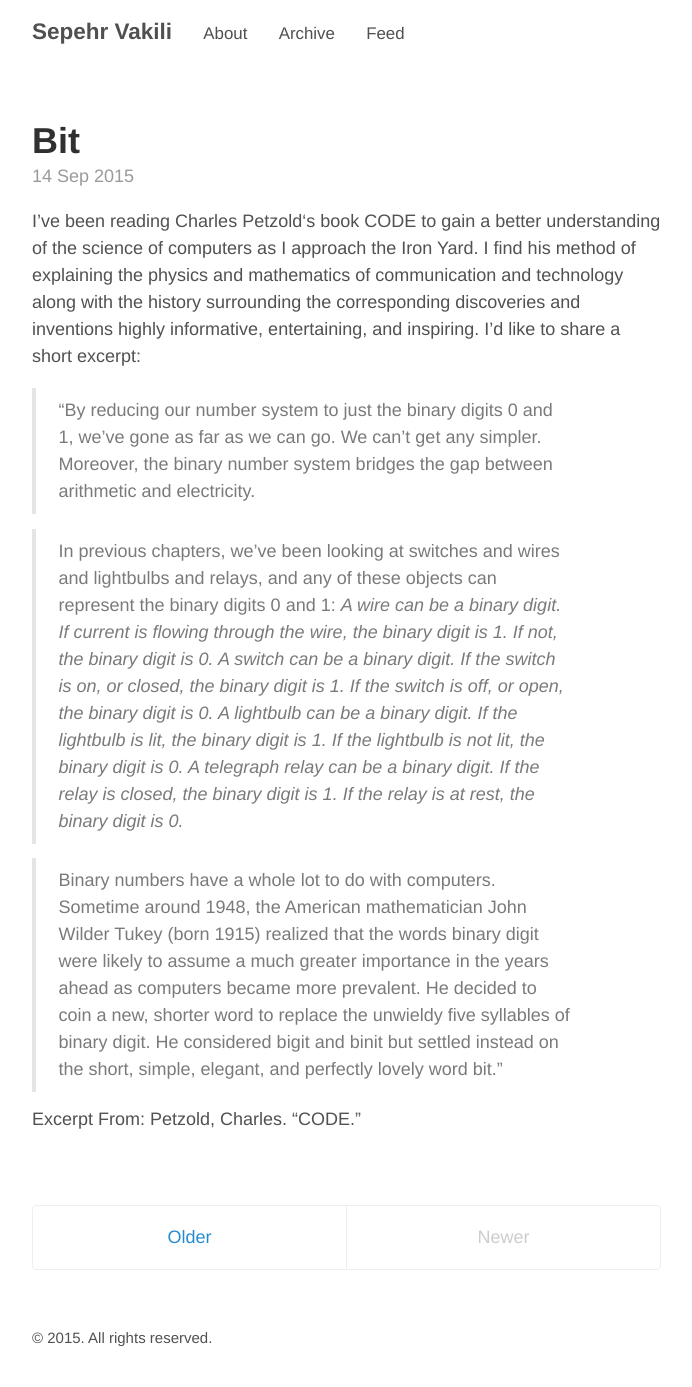
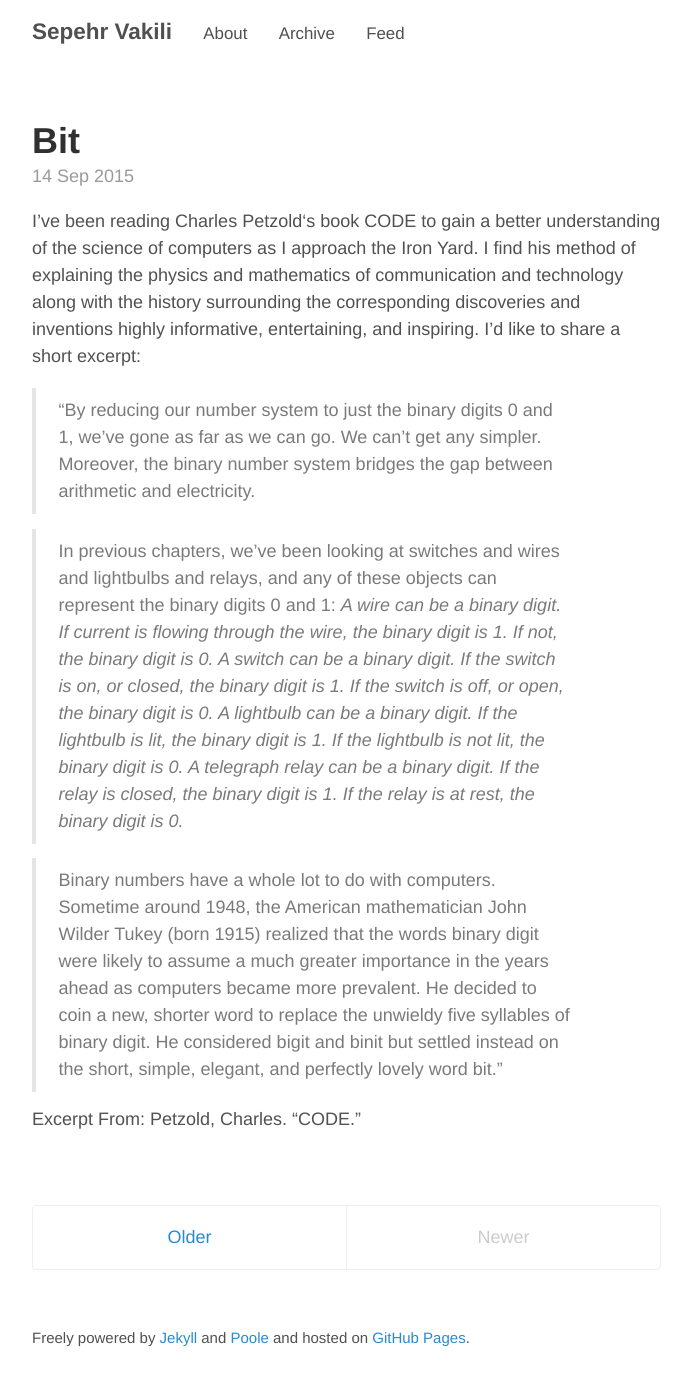
Before and after one commit to heysep/sepehr.github.io, a Jekyll site: the page built from index.html, in a window 1280 px wide. Shown: the whole page, without its empty margins (293-985 px from the left). Built offline with Jekyll 4.4.1, drawn with Linux system fonts in a browser that asks for light colours; the list of posts is cut into pages by our own code.

Commit message:
Change footer copy

```diff
--- a/_layouts/default.html
+++ b/_layouts/default.html
@@ -23,7 +23,7 @@
 
       <footer class="footer">
         <small>
-          &copy; <time datetime="{{ site.time | date_to_xmlschema }}">{{ site.time | date: '%Y' }}</time>. All rights reserved.
+          Freely powered by <a href="https://jekyllrb.com/">Jekyll</a> and <a href="https://github.com/poole/poole">Poole</a> and hosted on <a href="https://pages.github.com/">GitHub Pages</a>.
         </small>
       </footer>
     </div>
```
